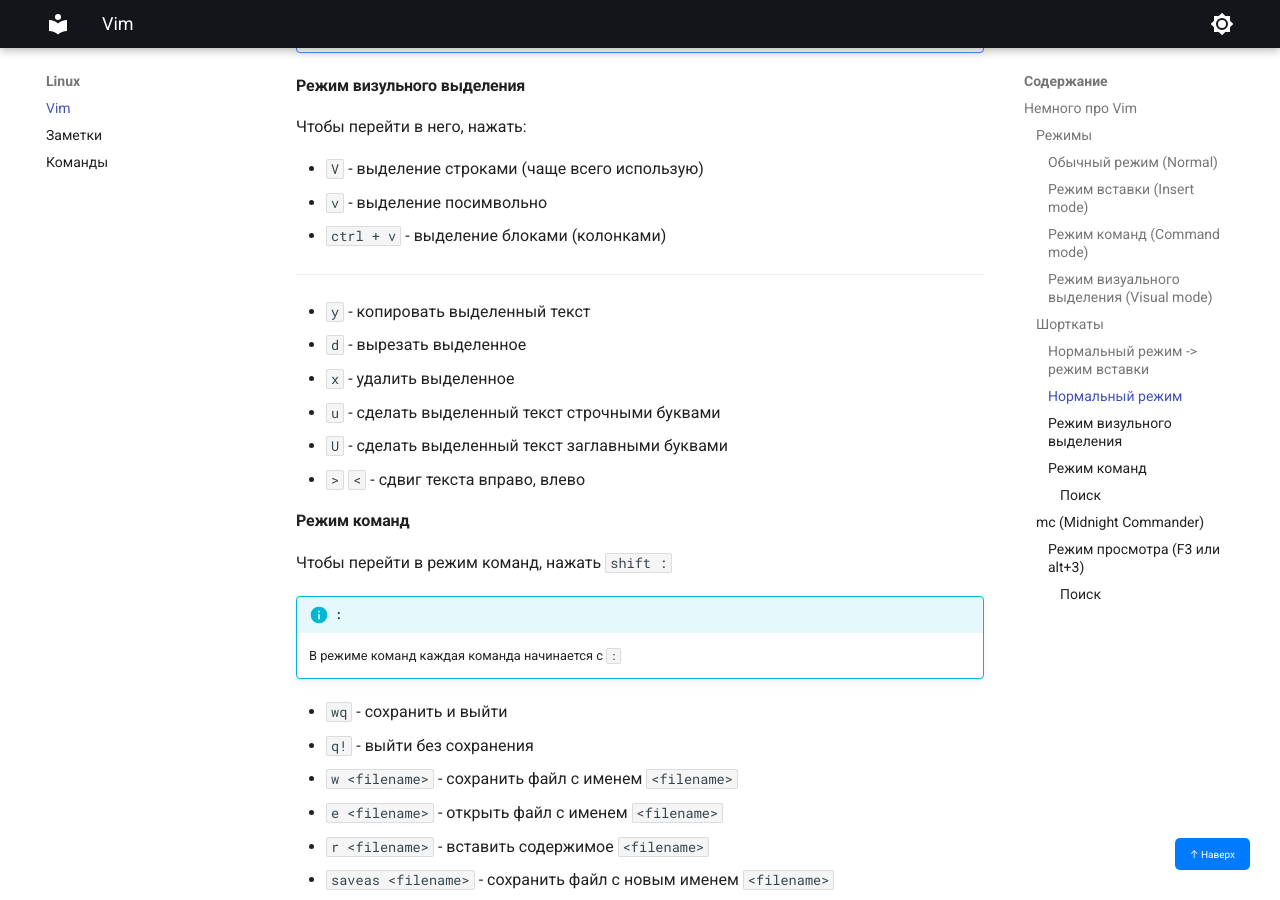
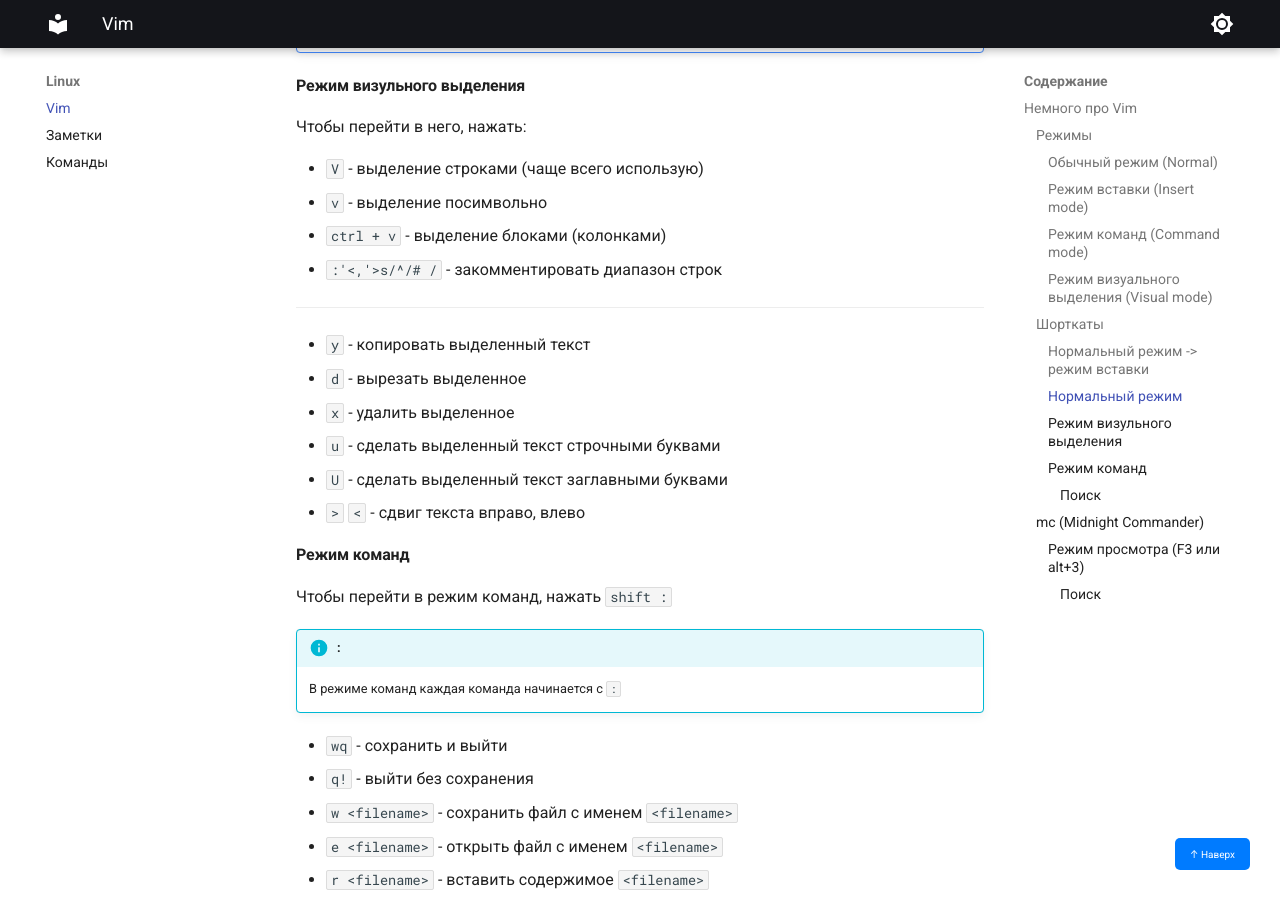
Before and after one commit to ilyamak04/wiki, an MkDocs documentation site: the page built from docs/linux/Vim.md, in a window 1280 px wide and 900 px high, scrolled down 2129 px. Built offline with MkDocs 1.6.1 and Material for MkDocs 9.7.7, drawn with Linux system fonts in a browser that asks for light colours.

Commit message:
ADD vim note

```diff
--- a/docs/linux/Vim.md
+++ b/docs/linux/Vim.md
@@ -73,7 +73,7 @@
 - `V` - выделение строками (чаще всего использую)
 - `v` - выделение посимвольно
 - `ctrl + v` - выделение блоками (колонками)
-
+- `:'<,'>s/^/# /` - закомментировать диапазон строк
 ---
 
 - `y` - копировать выделенный текст
```
